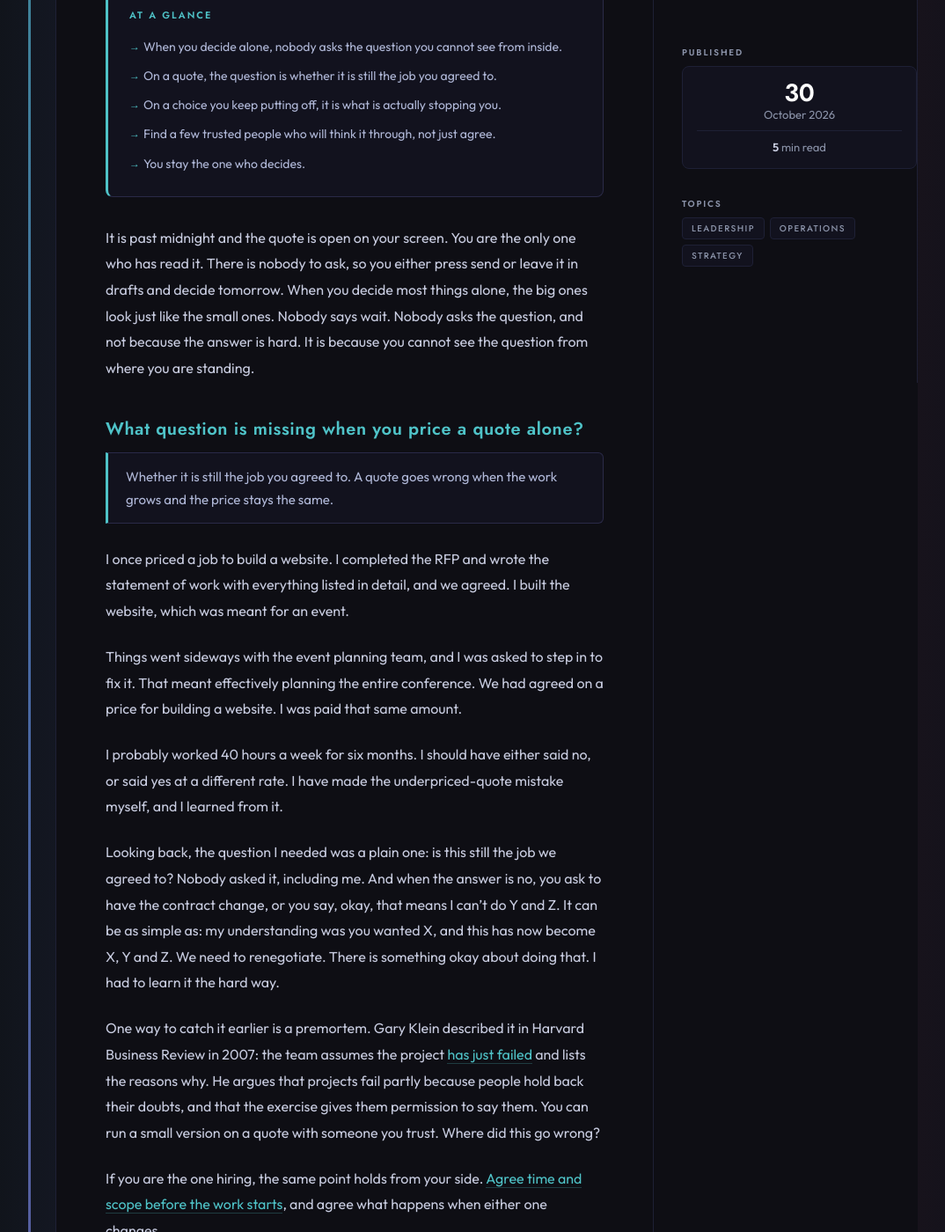
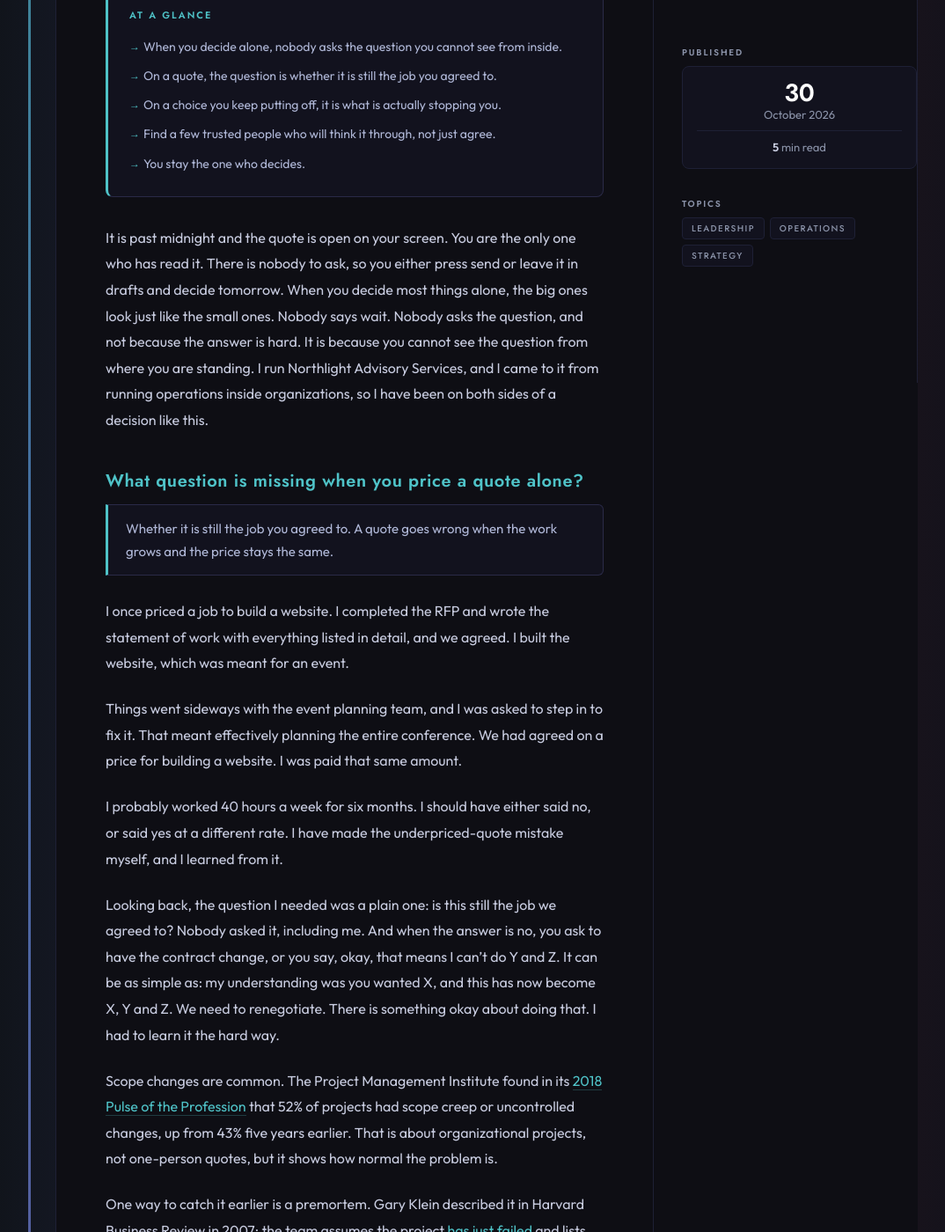
Before and after one commit to elizabethlemoine33-commits/bynorthlight-site, a Jekyll site: the page built from blog/what-a-second-pair-of-eyes-catches.md, in a window 1280 px wide and 1400 px high, scrolled down 479 px. Shown: the whole window at 88% size, without its empty margins (87-1161 px from the left). Built offline with Jekyll 4.4.1, drawn with Linux system fonts in a browser that asks for light colours; some of the changed text lies outside the part shown.

Commit message:
Self-Reliant Builder post: add PMI scope source, background line, third quote question
Co-Authored-By: Claude Sonnet 5.5 <noreply@anthropic.com>

```diff
--- a/blog/what-a-second-pair-of-eyes-catches.md
+++ b/blog/what-a-second-pair-of-eyes-catches.md
@@ -45,7 +45,7 @@ faq:
   </ul>
 </div>
 
-It is past midnight and the quote is open on your screen. You are the only one who has read it. There is nobody to ask, so you either press send or leave it in drafts and decide tomorrow. When you decide most things alone, the big ones look just like the small ones. Nobody says wait. Nobody asks the question, and not because the answer is hard. It is because you cannot see the question from where you are standing.
+It is past midnight and the quote is open on your screen. You are the only one who has read it. There is nobody to ask, so you either press send or leave it in drafts and decide tomorrow. When you decide most things alone, the big ones look just like the small ones. Nobody says wait. Nobody asks the question, and not because the answer is hard. It is because you cannot see the question from where you are standing. I run Northlight Advisory Services, and I came to it from running operations inside organizations, so I have been on both sides of a decision like this.
 
 ## What question is missing when you price a quote alone?
 
@@ -60,6 +60,8 @@ Things went sideways with the event planning team, and I was asked to step in to
 I probably worked 40 hours a week for six months. I should have either said no, or said yes at a different rate. I have made the underpriced-quote mistake myself, and I learned from it.
 
 Looking back, the question I needed was a plain one: is this still the job we agreed to? Nobody asked it, including me. And when the answer is no, you ask to have the contract change, or you say, okay, that means I can't do Y and Z. It can be as simple as: my understanding was you wanted X, and this has now become X, Y and Z. We need to renegotiate. There is something okay about doing that. I had to learn it the hard way.
+
+Scope changes are common. The Project Management Institute found in its [2018 Pulse of the Profession](https://www.pmi.org/learning/library/scope-creep-rising-11308) that 52% of projects had scope creep or uncontrolled changes, up from 43% five years earlier. That is about organizational projects, not one-person quotes, but it shows how normal the problem is.
 
 One way to catch it earlier is a premortem. Gary Klein described it in Harvard Business Review in 2007: the team assumes the project [has just failed](https://hbr.org/2007/09/performing-a-project-premortem) and lists the reasons why. He argues that projects fail partly because people hold back their doubts, and that the exercise gives them permission to say them. You can run a small version on a quote with someone you trust. Where did this go wrong?
 
@@ -99,7 +101,7 @@ Then say it out loud: we need to make this decision, and I am struggling with it
 <p>Before the big ones, ask someone to read it and ask the question. You stay the one who decides.</p>
 </div>
 
-1. Before a quote goes out, ask someone to read it and ask: is this still the job we agreed to?
+1. Before a quote goes out, ask someone to read it and ask three questions: Is this still the job we agreed to? What would make this go wrong? What will we do if they ask for more?
 2. When the work grows, say so and renegotiate, or name what you can no longer do.
 3. When a choice has been sitting for weeks, say out loud to someone you trust what is stopping you.
 4. Remember that deferring does not make it easier.
```
